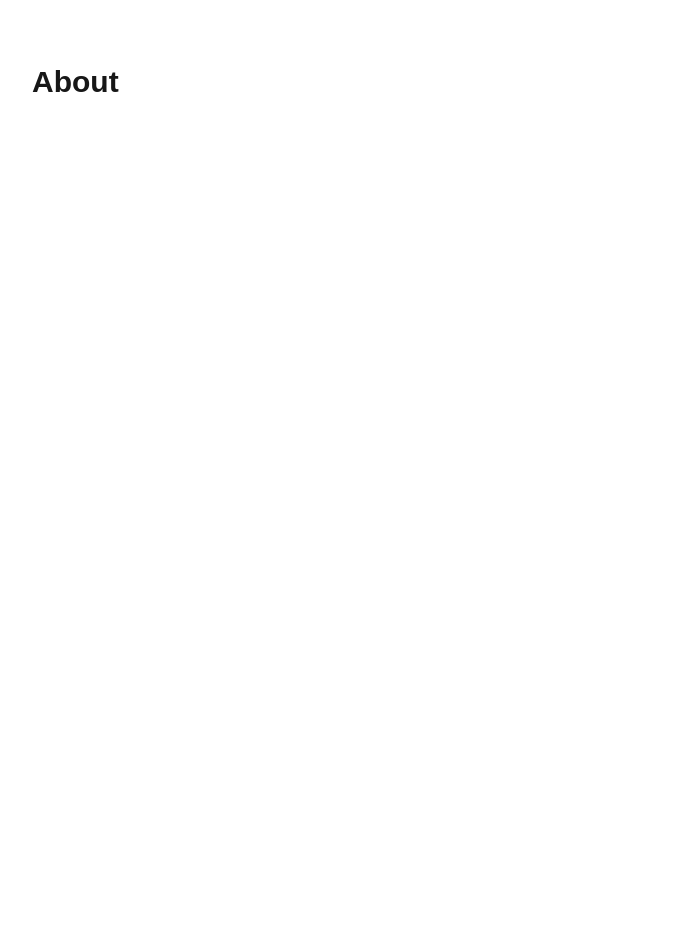
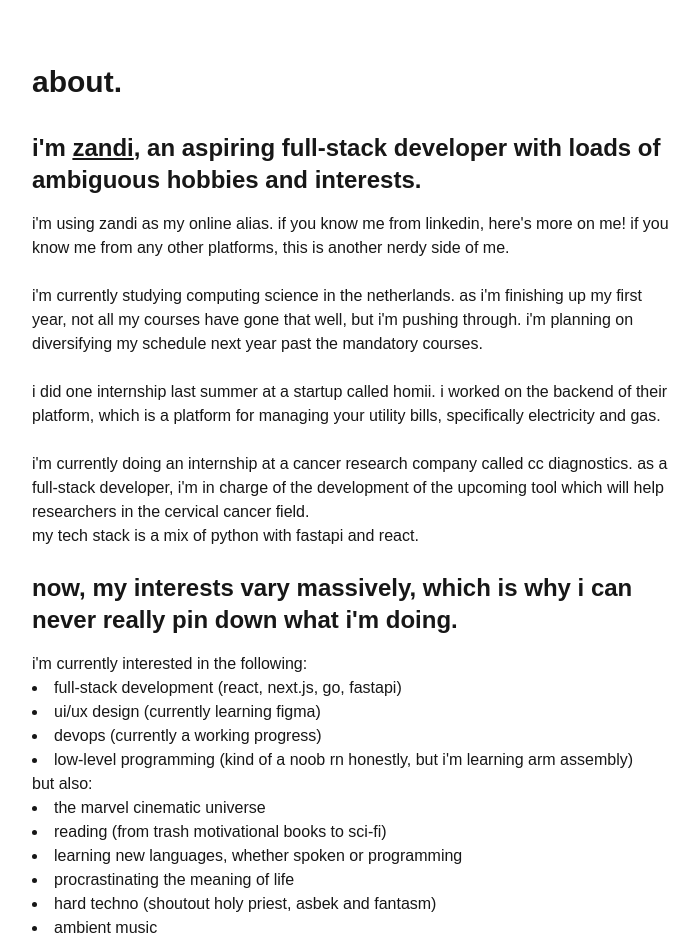
Before and after one commit to zandimt/zandimtmain, a Next.js app: page /about in a window 1280 px wide. Shown: the top 943 px of the page, without its empty margins (288-987 px from the left). Before the commit the page ends 800 px from the top, so only its background shows below. Built offline with nearby package versions, Linux system fonts and the light colour scheme.

Commit message:
add about section

```diff
--- /dev/null
+++ b/next.config.js
@@ -0,0 +1,18 @@
+/** @type {import('next').NextConfig} */
+const nextConfig = {
+  async headers() {
+    return [
+      {
+        source: '/(.*)',
+        headers: [
+          {
+            key: 'Content-Security-Policy',
+            value: "frame-src 'self' https://open.spotify.com;"
+          }
+        ]
+      }
+    ]
+  }
+}
+
+module.exports = nextConfig
--- a/src/app/about/page.tsx
+++ b/src/app/about/page.tsx
@@ -2,7 +2,67 @@
 export default function AboutPage() {
   return (
     <main className="max-w-2xl mx-auto py-16 px-4">
-      <h1 className="text-3xl font-bold mb-8">About</h1>
+      <h1 className="text-3xl font-bold mb-8">about.</h1>
+      <h2 className="text-2xl font-bold mb-4">
+        i'm <span className="underline">zandi</span>, an aspiring full-stack developer with loads of ambiguous hobbies and interests.
+      </h2>
+      <p>
+        i'm using zandi as my online alias. if you know me from linkedin, here's more on me!
+        if you know me from any other platforms, this is another nerdy side of me.
+      </p>
+      <br></br>
+      <p>
+        i'm currently studying computing science in the netherlands. as i'm finishing up my first year, not all my courses have gone that well,
+        but i'm pushing through. i'm planning on diversifying my schedule next year past the mandatory courses.
+      </p>
+      <br></br>
+      <p>
+        i did one internship last summer at a startup called <a href="https://www.homii.nl" target="_blank" rel="noopener noreferrer">homii</a>.
+        i worked on the backend of their platform, which is a platform for managing your utility bills, specifically electricity and gas.
+      </p>
+      <br></br>
+      <p>
+        i'm currently doing an internship at a cancer research company called <a href="https://www.cc-diagnostics.com" target="_blank" rel="noopener noreferrer">cc diagnostics</a>.
+        as a full-stack developer, i'm in charge of the development of the upcoming tool which will help researchers in the cervical cancer field.
+        <br></br>
+        my tech stack is a mix of python with fastapi and react.
+      </p>
+      <br></br>
+        <h2 className="text-2xl font-bold mb-4">
+        now, my interests vary massively, which is why i can never really pin down what i'm doing.
+        </h2>
+            i'm currently interested in the following:
+            <ul className="list-disc list-inside">
+            <li>full-stack development (react, next.js, go, fastapi)</li>
+            <li>ui/ux design (currently learning figma)</li>
+            <li>devops (currently a working progress)</li>
+            <li>low-level programming (kind of a noob rn honestly, but i'm learning arm assembly)</li>
+            </ul>
+            but also:
+            <ul className="list-disc list-inside">
+                <li>the marvel cinematic universe</li>
+                <li>reading (from trash motivational books to sci-fi)</li>
+                <li>learning new languages, whether spoken or programming</li>
+                <li>procrastinating the meaning of life</li>
+                <li>hard techno (shoutout holy priest, asbek and fantasm)</li>
+                <li>ambient music</li>
+            </ul>
+            here's one of my fav songs:
+            <div className="mt-8">
+              <iframe
+                style={{borderRadius: "12px"}}
+                src="https://open.spotify.com/embed/track/0oPTWt05jiLscvsAbS9Fi4?utm_source=generator"
+                width="300"
+                height="152"
+                frameBorder="0"
+                allowFullScreen={true}
+                allow="autoplay; clipboard-write; encrypted-media; fullscreen; picture-in-picture"
+                loading="lazy"
+              />
+            </div>
+            <br></br>
+                i'm not about to write my whole life story here, but thanks for sticking till the end!
+                check out whatever blog posts are out. i'm planning on writing more in the future.
     </main>
   );
 }
--- a/src/app/blog/page.tsx
+++ b/src/app/blog/page.tsx
@@ -32,7 +32,7 @@ export default function BlogPage() {
   const posts = getPosts();
   return (
     <main className="max-w-2xl mx-auto py-16 px-4">
-      <h1 className="text-3xl font-bold mb-8">Blog</h1>
+      <h1 className="text-3xl font-bold mb-8">blog.</h1>
       <ul className="space-y-6">
         {posts.map((post) => (
           <li key={post.slug}>
--- a/src/app/page.tsx
+++ b/src/app/page.tsx
@@ -3,7 +3,9 @@ import Link from "next/link";
 export default function Home() {
   return (
     <main className="min-h-screen flex flex-col items-center justify-center px-4">
+      <div className="p-20 m-4 bg-gray-100 dark:bg-gray-500 flex flex-col gap-4 justify-center items-center">
         <h1 className="text-4xl font-bold mb-4">zandimt</h1>
+          <div className="flex flex-col gap-4 justify-center items-center">
             <p className="text-lg text-gray-600 dark:text-gray-300 mb-8">welcome to zandi&apos;s personal portofolio and blog.</p>
             <Link
               href="/about"
@@ -23,7 +25,20 @@ export default function Home() {
             >
               portfolio
             </Link>
-
+            <div className="mt-8">
+              <iframe
+                style={{borderRadius: "12px"}}
+                src="https://open.spotify.com/embed/track/0oPTWt05jiLscvsAbS9Fi4?utm_source=generator"
+                width="300"
+                height="152"
+                frameBorder="0"
+                allowFullScreen={true}
+                allow="autoplay; clipboard-write; encrypted-media; fullscreen; picture-in-picture"
+                loading="lazy"
+              />
+            </div>
+          </div>
+      </div>
     </main>
   );
 }
--- a/src/app/portfolio/page.tsx
+++ b/src/app/portfolio/page.tsx
@@ -2,7 +2,7 @@
 export default function PortfolioPage() {
   return (
     <main className="max-w-2xl mx-auto py-16 px-4">
-      <h1 className="text-3xl font-bold mb-8">Portfolio</h1>
+      <h1 className="text-3xl font-bold mb-8">portfolio.</h1>
     </main>
   );
 }
--- a/src/content/blog/hello-world.md
+++ b/src/content/blog/hello-world.md
@@ -1,7 +1,7 @@
 ---
-title: "Hello World"
+title: "hello world."
 date: "2024-06-28"
-description: "My first blog post!"
+description: "first post!"
 ---
 
-Hi guys! Thanks for joining me. This is how I'll start recording my journey into Computing Science and more fun projects. Stay tuned.
+hi guys! thanks for joining me. this is how i'll start recording my journey into computing science and more fun projects. stay tuned.
```
Lines whose indentation alone changed are shown as unchanged.
